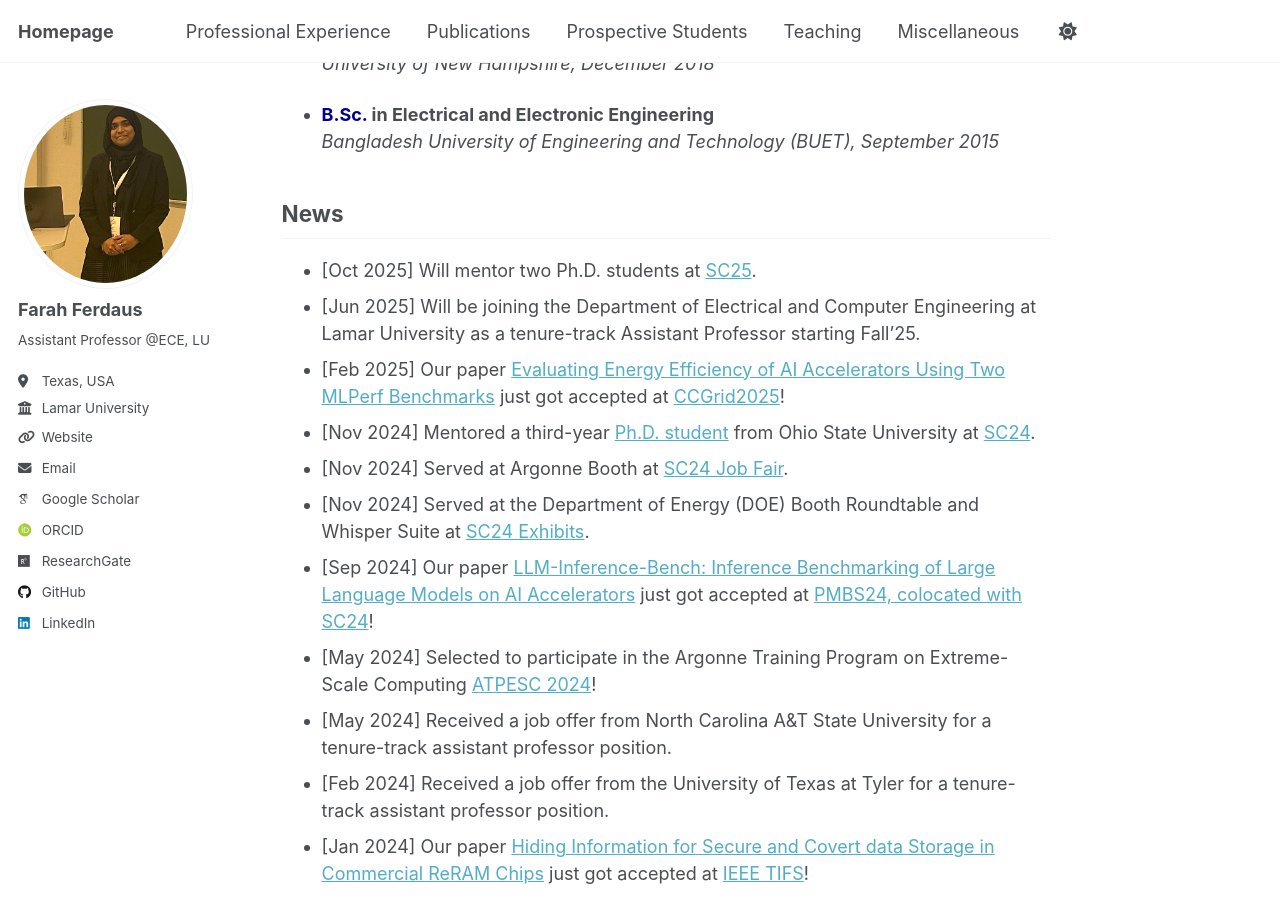
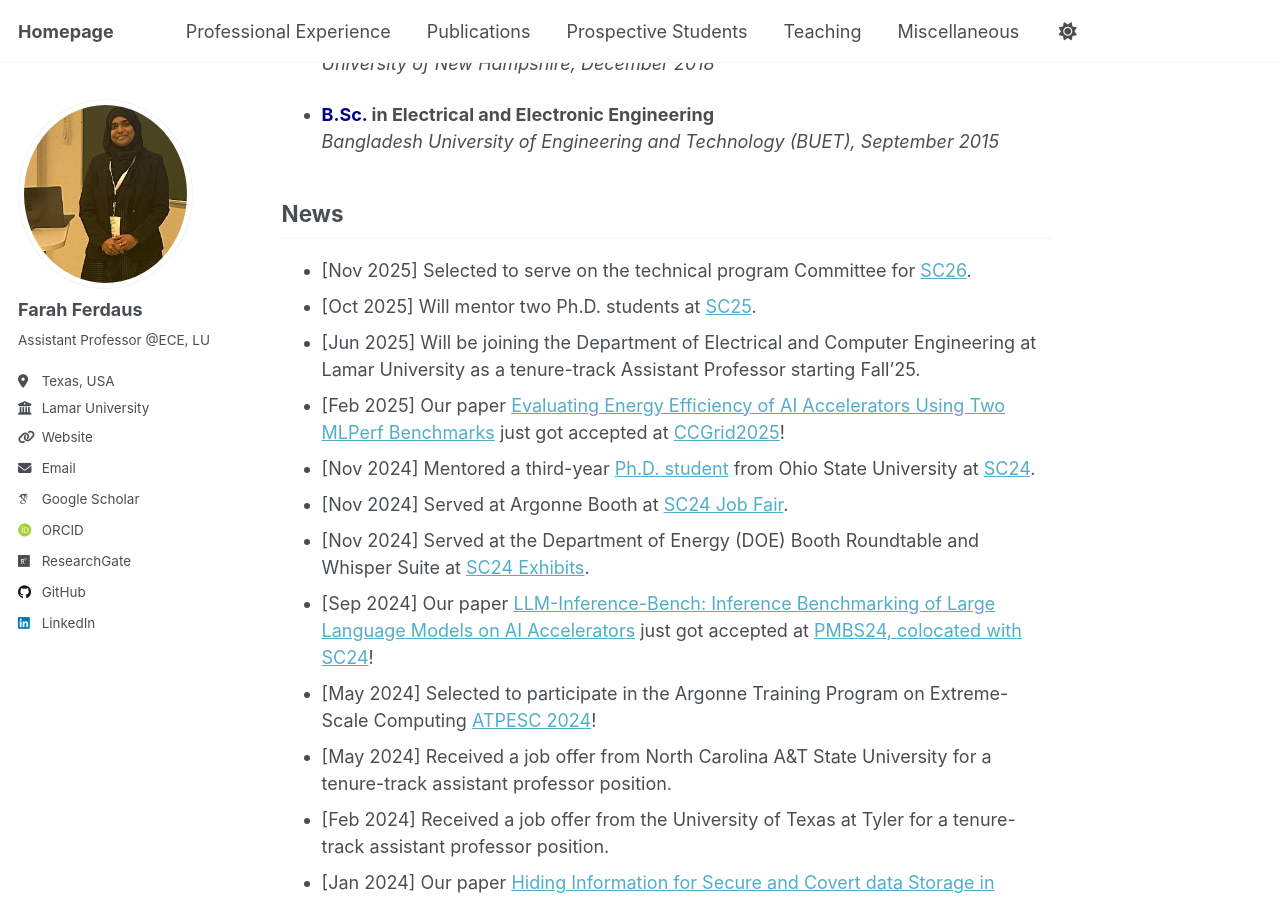
Before and after one commit to fferdaus/fferdaus.github.io, a Jekyll site: the page built from _pages/about.md, in a window 1280 px wide and 900 px high, scrolled down 861 px. Built offline with Jekyll 4.4.1, drawn with Linux system fonts in a browser that asks for light colours; some web fonts are replaced.

Commit message:
Update about.md

```diff
--- a/_pages/about.md
+++ b/_pages/about.md
@@ -59,6 +59,7 @@ I have published numerous scientific articles, including journal articles, confe
 **Stichting Bangladesh Accord Foundation, Dhaka, Bangladesh**
 -->
 ## News
+- [Nov 2025] Selected to serve on the technical program  Committee for [SC26](https://supercomputing.org/).
 - [Oct 2025] Will mentor two Ph.D. students at [SC25](https://sc25.supercomputing.org/students/mentor-protege-matching/).
 - [Jun 2025] Will be joining the Department of Electrical and Computer Engineering at Lamar University as a tenure-track Assistant Professor starting Fall'25.
 - [Feb 2025] Our paper [Evaluating Energy Efficiency of AI Accelerators Using Two MLPerf Benchmarks](https://ieeexplore.ieee.org/abstract/document/11044796) just got accepted at [CCGrid2025](https://site.uit.no/ccgrid2025/)!
```
